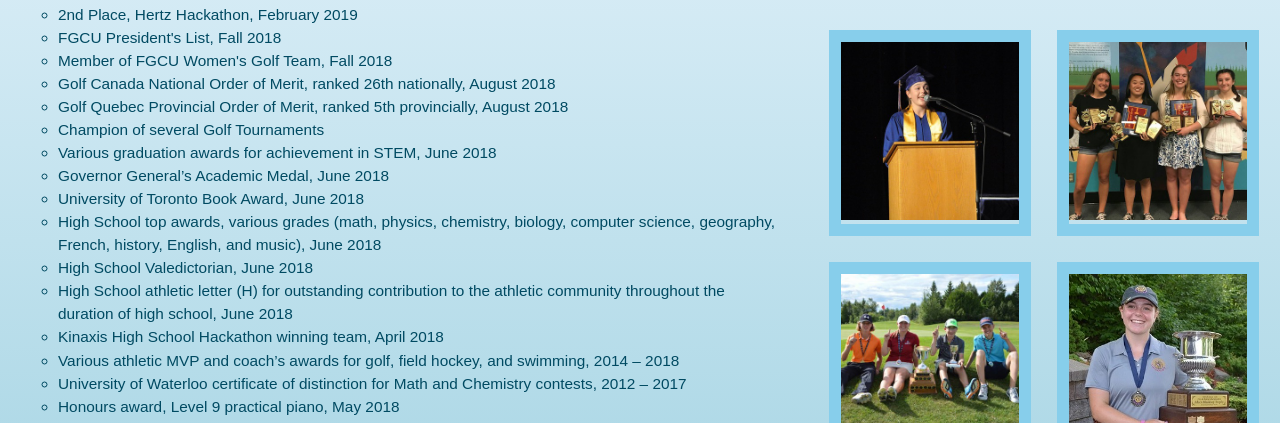
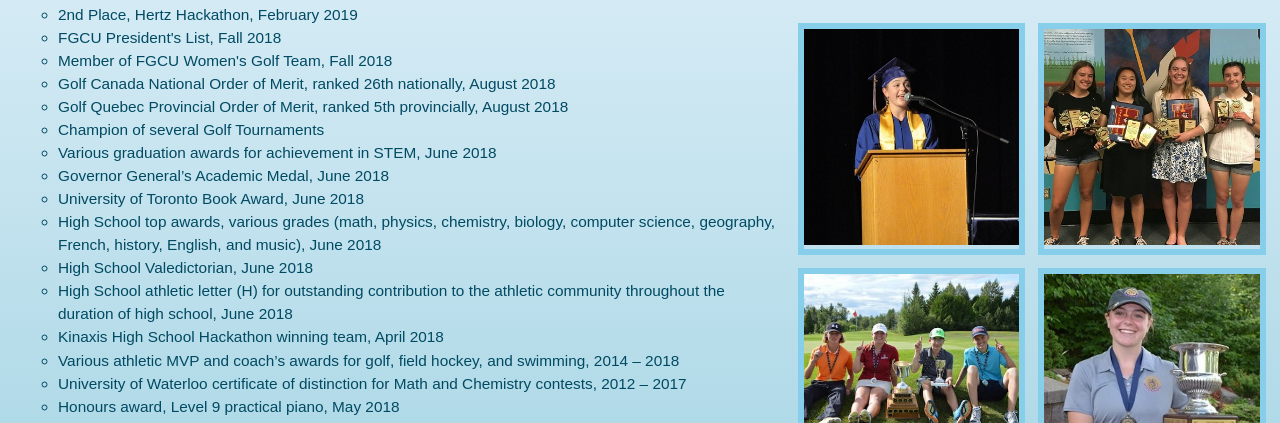
Before and after one commit to hyerxa/haleyyerxa-website, a plain HTML site: page accomplishments.html in a window 1280 px wide. Shown: the part 334-757 px from the top of the page. Drawn offline with Linux system fonts and the light colour scheme.

Commit message:
more style changes

```diff
--- a/css/style.css
+++ b/css/style.css
@@ -327,11 +327,11 @@ div.gallery:hover {
 }
 
 div.gallery2 {
-    border: 1vw solid skyblue;
+    border: 0.5vw solid skyblue;
     float: right;
     height: auto;
-    width: 40%;
-    margin: 1vw;
+    width: 45%;
+    margin: 0.5vw;
 }
 
 a {
```
